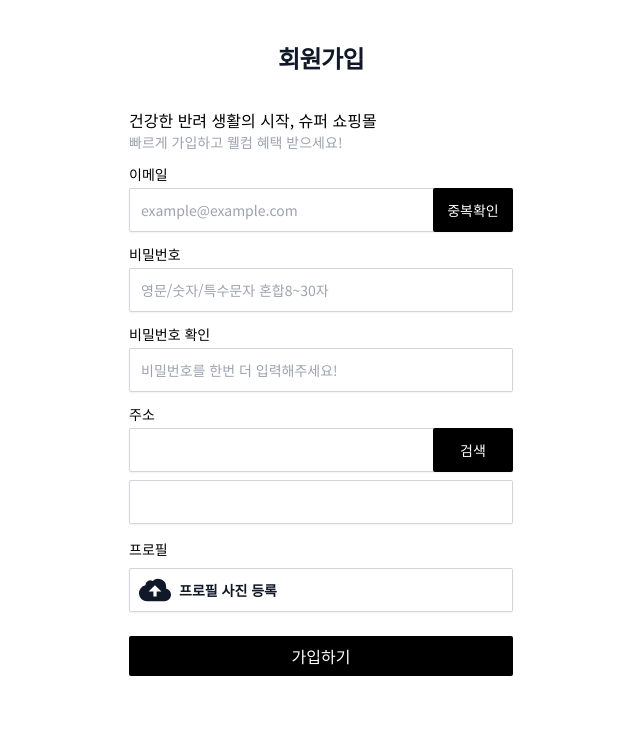
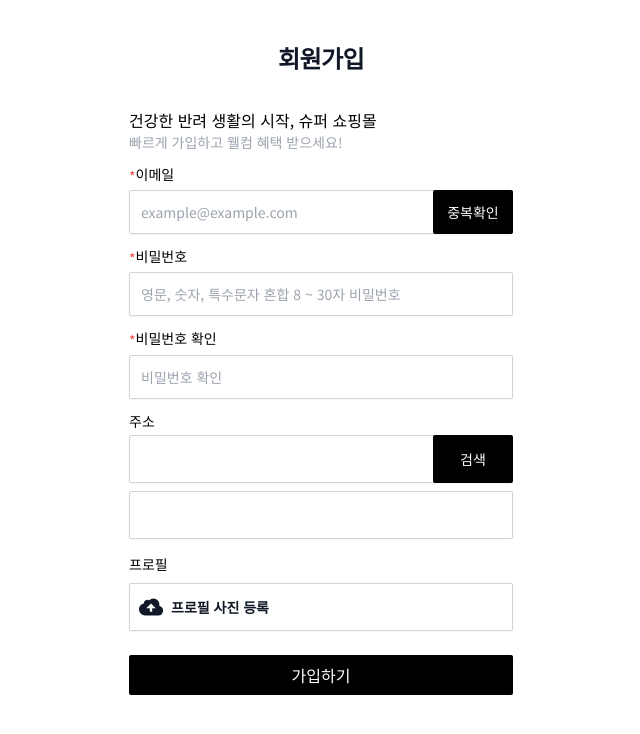
Before and after one commit to super-shoppingmall/super-frontend, a React (Create React App) app: page /signup/step1 in a window 1280 px wide. Shown: the top 734 px of the page, without its empty margins (319-959 px from the left). Built offline with nearby package versions, Linux system fonts and the light colour scheme; no server answers.

Commit message:
Feat: 회원가입 유효성 검사 및 관련 컴포넌트 정리

```diff
--- /dev/null
+++ b/src/components/Form/FormMessage.tsx
@@ -0,0 +1,27 @@
+import { SignupState } from '../../reducers/signupReducer';
+
+interface FormMessage {
+	isValid: boolean;
+	type: SignupState;
+}
+
+interface ErrorMessages {
+	[key: string]: string;
+}
+
+const FormMessage = ({ isValid, type }: FormMessage) => {
+	if (isValid) return null;
+
+	const errorMessages: ErrorMessages = {
+		ERROR_EMAIL: '이메일을 형식에 맞게 입력해 주세요.',
+		ERROR_EMAIL_UNIQUE: '이메일 중복 확인을 진행해 주세요.',
+		ERROR_PASSWORD: '영문, 숫자, 특수문자를 포함한 8 ~ 30자 비밀번호를 입력해주세요.',
+		ERROR_PASSWORD_CONFIRM: '비밀번호가 일치하지 않습니다',
+	};
+
+	const message = errorMessages[type];
+
+	return <span className='block mt-0.5 text-xs text-red-500'>{message}</span>;
+};
+
+export default FormMessage;
--- a/src/components/Form/InputField.tsx
+++ b/src/components/Form/InputField.tsx
@@ -4,15 +4,17 @@ interface InputField {
 	theme: Theme;
 	id: string;
 	label: string;
+	isRequired?: boolean;
 	children: React.ReactNode;
 }
 
-const InputField = ({ theme, id, label, children }: InputField) => {
+const InputField = ({ theme, id, label, isRequired, children }: InputField) => {
 	const isPrimary = theme === 'PRIMARY';
 
 	return (
 		<div className='sm:col-span-2 mt-3'>
 			<label htmlFor={id} className={isPrimary ? 'sr-only' : 'block mb-1 text-sm '}>
+				{isRequired && <span className='text-red-500 text-md align-middle'>*</span>}
 				{label}
 			</label>
 			<div className='relative flex rounded-sm shadow-sm ring-1 ring-inset ring-gray-300 sm:max-w-md py-1 px-2'>
--- a/src/layouts/Signup/SignupForm.tsx
+++ b/src/layouts/Signup/SignupForm.tsx
@@ -1,60 +1,157 @@
+import { useReducer, useState } from 'react';
+import { Navigate } from 'react-router-dom';
 import InputField from '../../components/Form/InputField';
+import signupReducer, { FormData } from '../../reducers/signupReducer';
+import FormMessage from '../../components/Form/FormMessage';
+
+const initialData: FormData = {
+	formState: [],
+	email: '',
+	password: '',
+	address: '',
+	profile: '',
+};
 
 const SignupForm = () => {
+	const [formData, dispatchFormData] = useReducer(signupReducer, initialData);
+	const [passwordConfirm, setPasswordConfirm] = useState('');
+
+	const [isEmailUnique, setIsEmailUnique] = useState<boolean | null>(null);
+	const [isPasswordSame, setIsPasswordSame] = useState(formData.password === passwordConfirm);
+
+	const formState = formData.formState;
+
+	const handleEmailUnique = () => {
+		// NOTE: API 추가 필요
+		setIsEmailUnique(true);
+	};
+
+	const handlePasswordIsSame = () => {
+		setIsPasswordSame(formData.password === passwordConfirm);
+	};
+
+	const addInputField = (e: React.ChangeEvent<HTMLInputElement>) => {
+		dispatchFormData({
+			type: 'SET_FIELD',
+			value: {
+				...formData,
+				[e.target.name]: e.target.value,
+			},
+		});
+	};
+
+	const validateInputField = () => {
+		dispatchFormData({ type: 'VALID_FIELD' });
+	};
+
+	const validateForm = () => {
+		validateInputField();
+		if (typeof isEmailUnique !== 'boolean') setIsEmailUnique(false);
+	};
+
+	const handleForm = (e: React.FormEvent<HTMLFormElement>) => {
+		e.preventDefault();
+		if (!isEmailUnique || !isPasswordSame || formState.length > 0) return;
+		dispatchFormData({ type: 'SUBMIT_FORM' });
+	};
+
+	if (formState.includes('SUCCESS')) {
+		alert('회원가입이 완료되었습니다!');
+		return <Navigate to='/' />;
+	}
+
 	return (
 		<>
 			<div>
 				<h2>건강한 반려 생활의 시작, 슈퍼 쇼핑몰</h2>
 				<p className='text-gray-400 text-sm'>빠르게 가입하고 웰컴 혜택 받으세요!</p>
 			</div>
-			<form className='relative' onSubmit={() => {}}>
-				<InputField theme='SECONDARY' id='email' label='이메일'>
+			<form className='relative' onSubmit={handleForm}>
+				{/* 아이디 */}
+				<div>
+					<InputField theme='SECONDARY' id='email' label='이메일' isRequired>
 						<input
 							type='email'
 							id='email'
+							name='email'
 							className='w-80 input-text'
 							placeholder='example@example.com'
+							onChange={addInputField}
+							onBlur={validateInputField}
 						/>
-					<button type='button' className='btn-form-sm'>
+						<button type='button' className='btn-form-sm' onClick={handleEmailUnique}>
 							중복확인
 						</button>
 					</InputField>
-				<InputField theme='SECONDARY' id='password' label='비밀번호'>
+					{typeof isEmailUnique === 'boolean' && (
+						<FormMessage type='ERROR_EMAIL_UNIQUE' isValid={isEmailUnique} />
+					)}
+					<FormMessage type='ERROR_EMAIL' isValid={!formState.includes('ERROR_EMAIL')} />
+				</div>
+
+				{/* 비밀번호 */}
+				<div>
+					<InputField theme='SECONDARY' id='password' label='비밀번호' isRequired>
 						<input
 							type='password'
 							id='password'
+							name='password'
 							className='flex-1 input-text'
-						placeholder='영문/숫자/특수문자 혼합8~30자'
+							placeholder='영문, 숫자, 특수문자 혼합 8 ~ 30자 비밀번호'
+							onChange={addInputField}
+							onBlur={validateInputField}
 						/>
 					</InputField>
-				<InputField theme='SECONDARY' id='password_check' label='비밀번호 확인'>
+					<FormMessage type='ERROR_PASSWORD' isValid={!formState.includes('ERROR_PASSWORD')} />
+				</div>
+
+				{/* 비밀번호 확인 */}
+				<div>
+					<InputField theme='SECONDARY' id='password_check' label='비밀번호 확인' isRequired>
 						<input
 							type='password'
 							id='password_check'
 							className='flex-1 input-text'
-						placeholder='비밀번호를 한번 더 입력해주세요!'
+							placeholder='비밀번호 확인'
+							value={passwordConfirm}
+							onChange={e => setPasswordConfirm(e.target.value)}
+							onBlur={handlePasswordIsSame}
 						/>
 					</InputField>
-				<InputField theme='SECONDARY' id='address' label='주소'>
-					<input type='text' id='address' className='w-80 input-text' />
+					<FormMessage type='ERROR_PASSWORD_CONFIRM' isValid={isPasswordSame} />
+				</div>
+
+				{/* 주소 */}
+				<div>
+					<div className='text-sm mt-3'>주소</div>
+					<div className='relative flex mt-1 rounded-sm shadow-sm ring-1 ring-inset ring-gray-300 sm:max-w-md py-1 px-2'>
+						<span className='block flex-1 w-80 h-10 cursor-pointer'>{formData.address}</span>
 						<button type='button' className='btn-form-sm'>
 							검색
 						</button>
-				</InputField>
+					</div>
+					<div className='relative flex mt-2 rounded-sm shadow-sm ring-1 ring-inset ring-gray-300 sm:max-w-md py-1 px-2'>
+						<span className='block flex-1 w-80 h-10 cursor-pointer'>{formData.address}</span>
+					</div>
+				</div>
 
-				<div className='flex rounded-sm mt-2 shadow-sm ring-1 ring-inset ring-gray-300 sm:max-w-md py-1 px-2'>
-					<input type='text' className='flex-1 input-text' onClick={() => {}} />
-				</div>
+				{/* 프로필 사진 */}
 				<div className='col-span-full mt-3'>
-					<label htmlFor='photo' className='text-sm'>
+					<label htmlFor='profile' className='text-sm'>
 						프로필
 					</label>
 					<div className='mt-2  w-full gap-x-3'>
-						<label htmlFor='userProfile' className='cursor-pointer'>
-							<input type='file' name='userProfile' id='userProfile' className='sr-only' />
-							<span className='flex items-center  w-full rounded-sm bg-white px-2.5 py-1.5 text-sm font-semibold text-gray-900 shadow-sm ring-1 ring-inset ring-gray-300 hover:bg-gray-50'>
+						<label htmlFor='profile' className='cursor-pointer'>
+							<input
+								type='file'
+								name='profile'
+								id='profile'
+								className='sr-only'
+								onChange={addInputField}
+							/>
+							<span className='flex items-center  w-full rounded-sm bg-white px-2.5 py-3 text-sm font-semibold text-gray-900 shadow-sm ring-1 ring-inset ring-gray-300 hover:bg-gray-50'>
 								<svg
-									className='w-8 h-8 mr-2'
+									className='w-6 h-6 mr-2'
 									fill='currentColor'
 									xmlns='http://www.w3.org/2000/svg'
 									viewBox='0 0 20 20'
@@ -67,7 +164,7 @@ const SignupForm = () => {
 					</div>
 				</div>
 				{/* NOTE: 시간 남으면 약관 추가 */}
-				<button className='btn-form-lg' type='submit'>
+				<button className='btn-form-lg' type='submit' onClick={validateForm}>
 					가입하기
 				</button>
 			</form>
--- /dev/null
+++ b/src/reducers/signupReducer.tsx
@@ -0,0 +1,70 @@
+import { validateTextField } from '../util/validate';
+
+export type SignupState =
+	| ''
+	| 'ERROR_EMAIL'
+	| 'ERROR_EMAIL_UNIQUE'
+	| 'ERROR_PASSWORD'
+	| 'ERROR_PASSWORD_CONFIRM'
+	| 'SUCCESS';
+
+export interface FormData {
+	formState: SignupState[];
+	email: string;
+	password: string;
+	address: string;
+	profile: string;
+}
+
+export interface SignupAction {
+	type: 'SET_FIELD' | 'VALID_FIELD' | 'SUBMIT_FORM';
+	value?: FormData;
+}
+
+const validForm = (state: FormData): FormData => {
+	const errorMessages: SignupState[] = [];
+	const isEmailValid = validateTextField('EMAIL', state.email);
+	const isPasswordValid = validateTextField('PASSWORD', state.password);
+
+	if (!isEmailValid) {
+		errorMessages.push('ERROR_EMAIL');
+	}
+	if (!isPasswordValid) {
+		errorMessages.push('ERROR_PASSWORD');
+	}
+
+	if (errorMessages.length > 0) {
+		return {
+			...state,
+			formState: errorMessages,
+		};
+	}
+
+	return {
+		...state,
+		formState: [],
+	};
+};
+
+const signupReducer = (state: FormData, action: SignupAction): FormData => {
+	switch (action.type) {
+		case 'SET_FIELD':
+			if (!action.value) return state;
+			return action.value;
+
+		case 'VALID_FIELD': {
+			const validationResult = validForm(state);
+			return validationResult;
+		}
+
+		case 'SUBMIT_FORM': {
+			// API 추가
+			return {
+				...state,
+				formState: ['SUCCESS'],
+			};
+		}
+	}
+};
+
+export default signupReducer;
--- /dev/null
+++ b/src/util/validate.ts
@@ -0,0 +1,17 @@
+type FormTextField = 'EMAIL' | 'PASSWORD';
+
+const getRegExp = (type: FormTextField) => {
+	switch (type) {
+		case 'EMAIL':
+			return /^[\w-.]+@([\w-]+\.)+[\w-]{2,4}$/g;
+		case 'PASSWORD':
+			return /^((?=.*[\d])(?=.*[a-z])(?=.*[A-Z])|(?=.*[a-z])(?=.*[A-Z])(?=.*[^\w\d\s])|(?=.*[\d])(?=.*[A-Z])(?=.*[^\w\d\s])|(?=.*[\d])(?=.*[a-z])(?=.*[^\w\d\s])).{8,30}$/gm;
+	}
+};
+
+export const validateTextField = (type: FormTextField, field: string) => {
+	const regexp = getRegExp(type);
+	const isFieldEmpty = field.length <= 0;
+	const isFieldValid = regexp.test(field);
+	return !isFieldEmpty && isFieldValid;
+};
```
Lines whose indentation alone changed are shown as unchanged.
